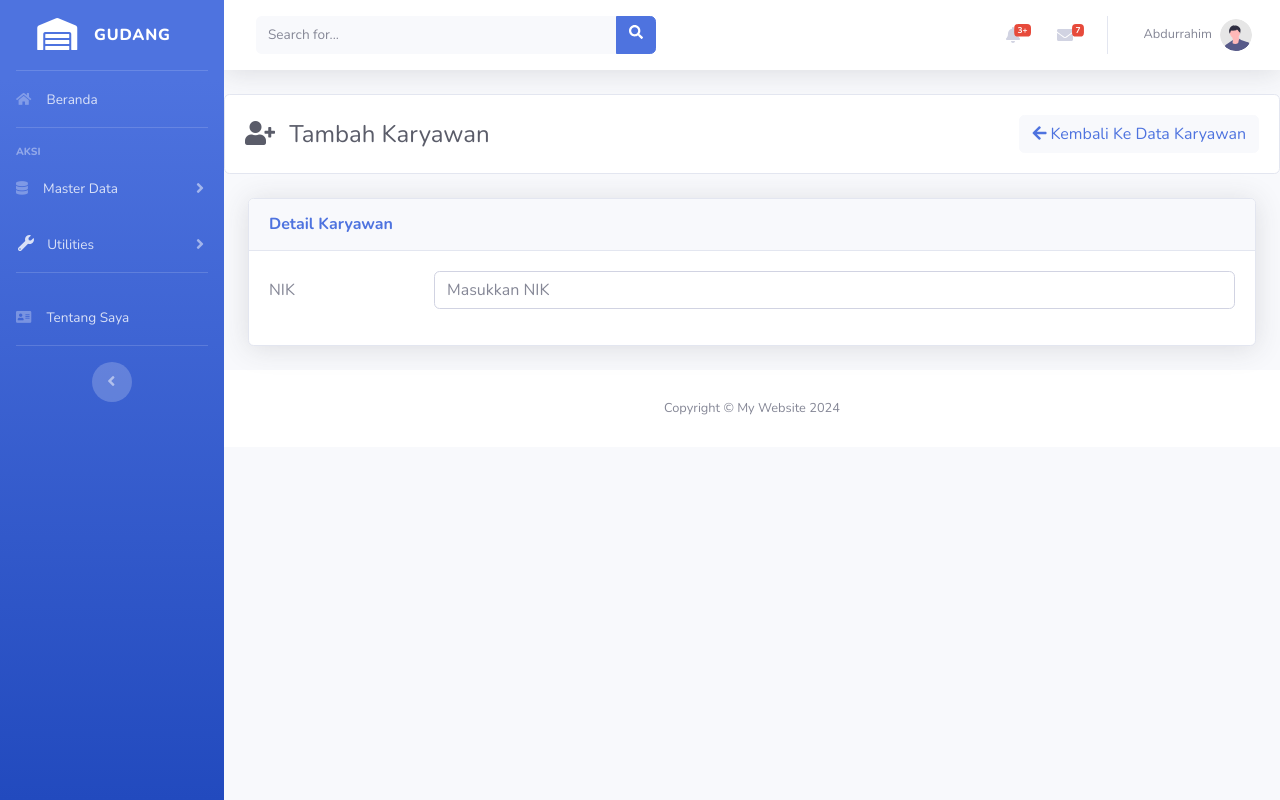
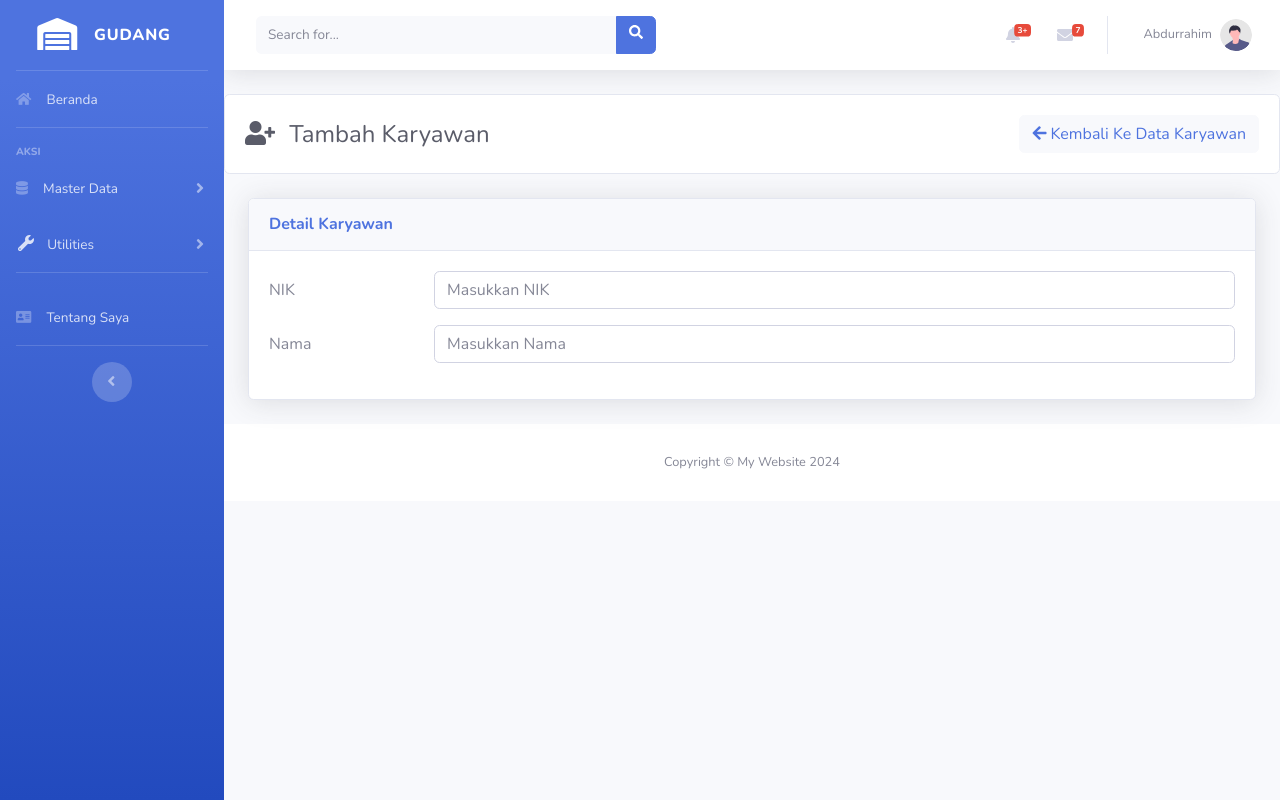
Before and after one commit to abdurrahimFSD/Praktikum-Web2-UNISKA, a PHP site: page /pages/karyawan_add.php in a window 1280 px wide. Run offline with PHP 8.4, Linux system fonts and the light colour scheme; some libraries are stand-ins or nearby versions.

Commit message:
Menambahkan input text untuk nama

```diff
--- a/pages/karyawan_add.php
+++ b/pages/karyawan_add.php
@@ -41,6 +41,12 @@
                                         <input type="text" class="form-control" id="nik" name="nik" placeholder="Masukkan NIK" maxlength="16" required>
                                     </div>
                                 </div>
+                                <div class="mb-3 row">
+                                    <label for="nama" class="col-sm-2 col-form-label">Nama</label>
+                                    <div class="col-sm-10">
+                                        <input type="text" class="form-control" id="nama" name="nama" placeholder="Masukkan Nama" required>
+                                    </div>
+                                </div>
 
                             </form>
                         </div>
```
